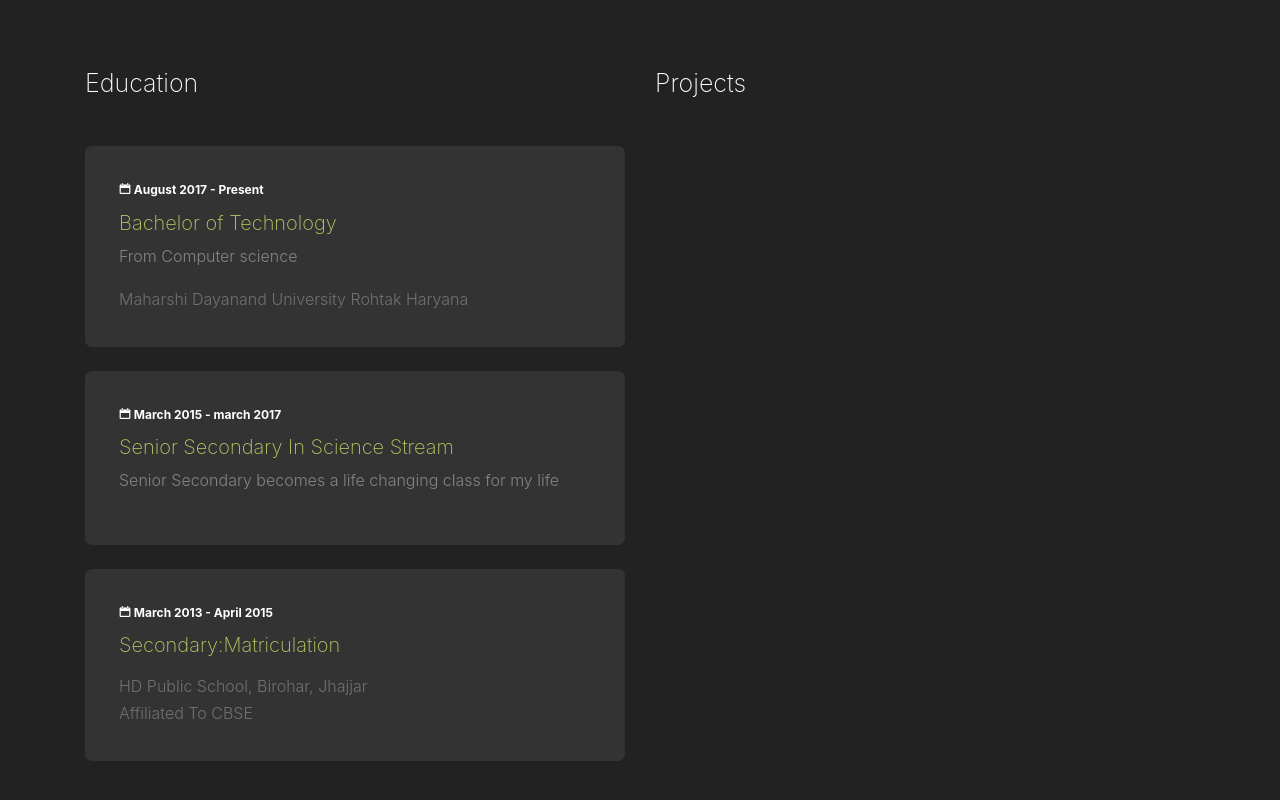
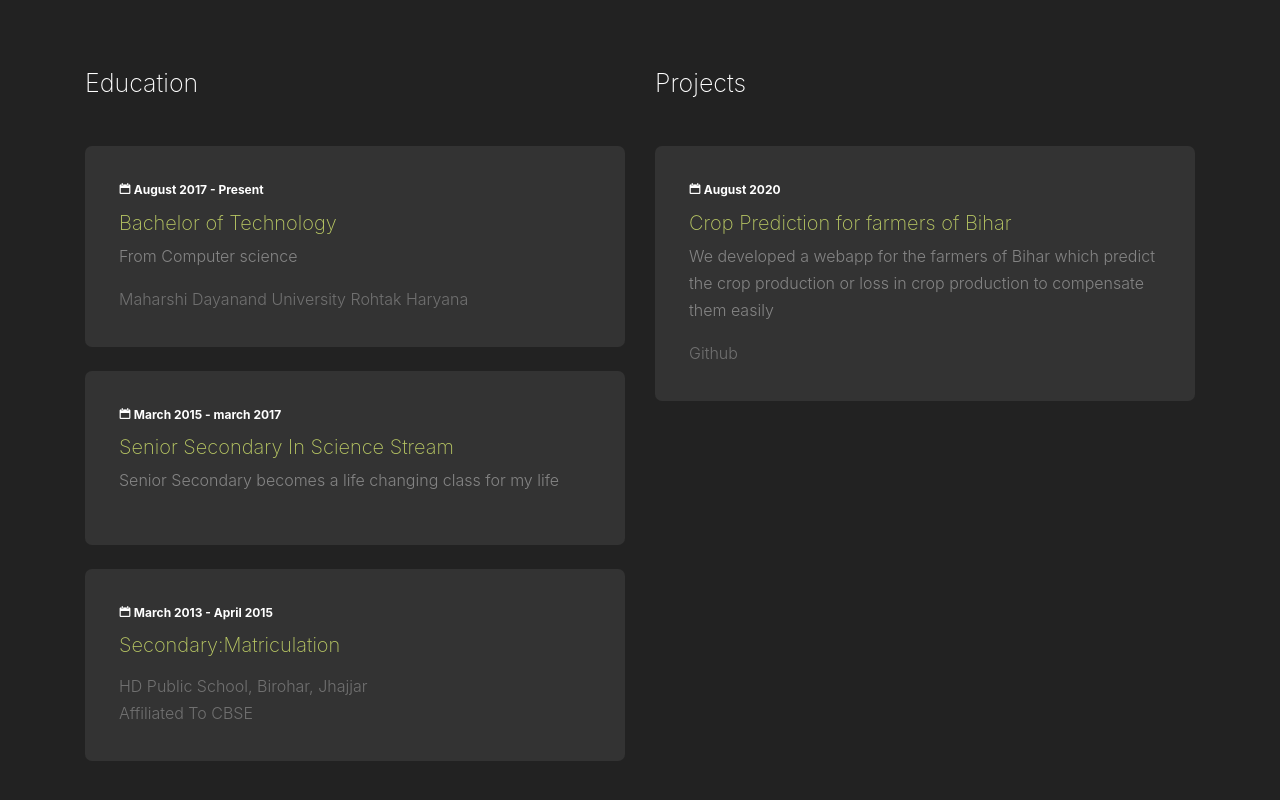
Before and after one commit to PrincePhogat/iPrincePhogat, a plain HTML site: page public/index.html in a window 1280 px wide. Shown: the part 1353-2153 px from the top of the page. Drawn offline with nearby package versions, Linux system fonts and the light colour scheme; no server answers; files whose address does not match are found by name.

Commit message:
Project add

```diff
--- a/public/index.html
+++ b/public/index.html
@@ -245,13 +245,13 @@
 
 					<h2 class="mb-5">Projects</h2>
 
-					<!--<div class="resume-item mb-4">
-						<span class="date"><span class="icon-calendar"></span> March 2013 - Present</span>
-						<h3>Lead Product Designer</h3>
-						<p>Even the all-powerful Pointing has no control about the blind texts it is an almost unorthographic.</p>
-						<span class="school">Github</span>
+					<div class="resume-item mb-4">
+						<span class="date"><span class="icon-calendar"></span> August 2020</span>
+						<h3>Crop Prediction for farmers of Bihar</h3>
+						<p>We developed a webapp for the farmers of Bihar which predict the crop production or loss in crop production to compensate them easily</p>
+						<a href="https://github.com/PrincePhogat/iPrincePhogat"><span class="school">Github</span></a>
 					</div>
-
+				<!--
 					<div class="resume-item mb-4">
 						<span class="date"><span class="icon-calendar"></span> March 2013 - Present</span>
 						<h3>Lead Product Designer</h3>
```
